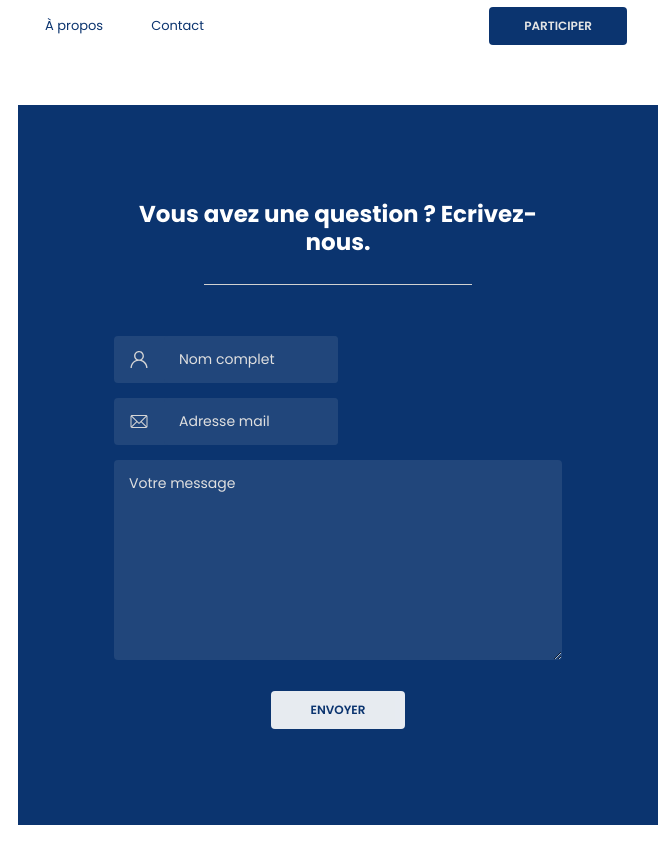
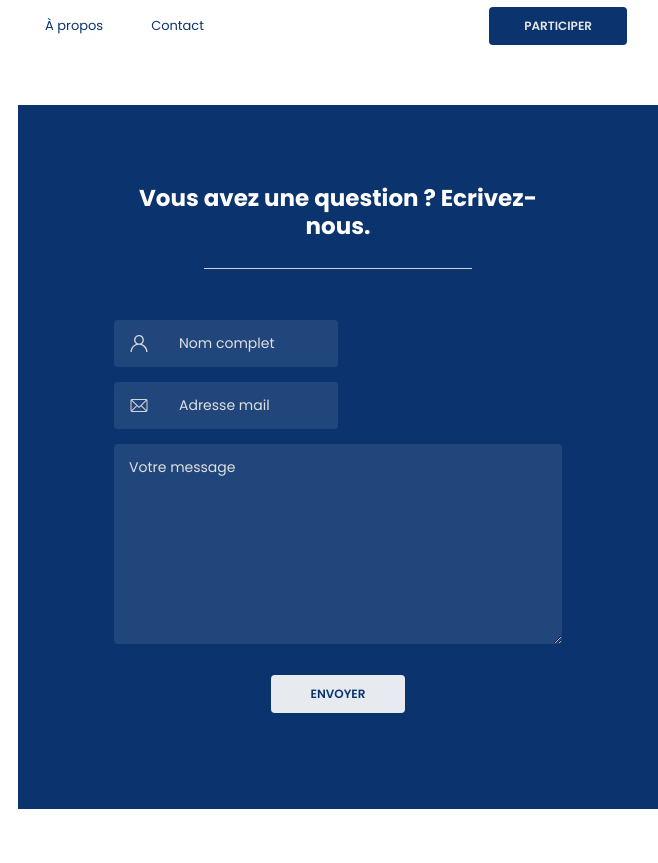
Before and after one commit to thomasobadia/femmesdesante, a plain HTML site: page pages/contact.html in a window 1280 px wide. Shown: the part 23-886 px from the top of the page, 622-1280 px from the left. Drawn offline with nearby package versions, Linux system fonts and the light colour scheme; files whose address does not match are found by name.

Commit message:
style contact

```diff
--- a/css/style.css
+++ b/css/style.css
@@ -1131,8 +1131,15 @@ h4.contact__h4 a{
     margin-right:20px
 }
 .padding-contact{
-    padding: 6rem;
+    padding: 2rem;
     margin-top: 2rem;
+}
+@media(min-width:1200px){
+    .padding-contact{
+        padding: 6rem;
+        padding-top:5rem;
+        margin-top: 2rem;
+    }
 }
 
 form{
```
